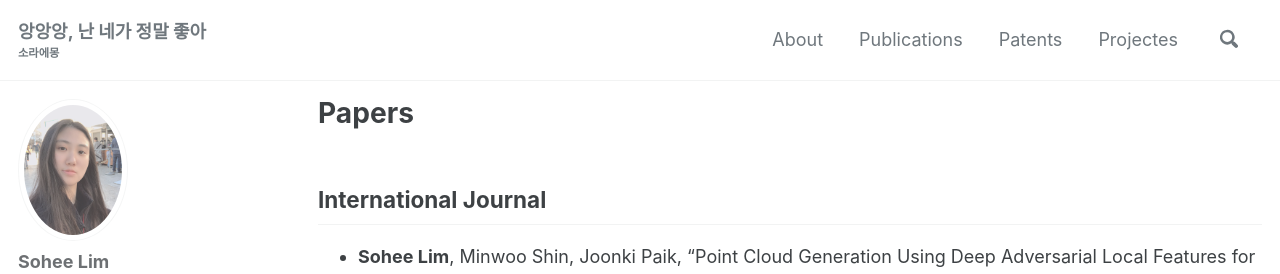
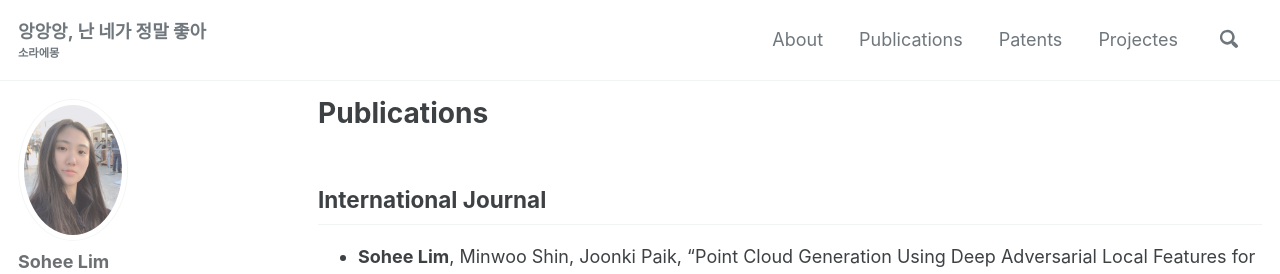
Before and after one commit to sohee-zoe/sohee-zoe.github.io, a Jekyll site: the page built from _pages/Publications.md, in a window 1280 px wide and 1167 px high. Shown: the top 274 px of the window. Built offline with Jekyll 4.4.1, drawn with Linux system fonts in a browser that asks for light colours; cached includes are drawn as plain includes.

Commit message:
Update and rename papers.md to Publications.md

```diff
--- a/_pages/papers.md
+++ b/_pages/Publications.md
@@ -1,7 +1,7 @@
 ---
-title:  "Papers"
+title:  "Publications"
 # author: 소라에몽
-permalink: /papers/
+permalink: /publications/
 layout: single
 # autoh_profile: true
 # taxonomy: papers
```
